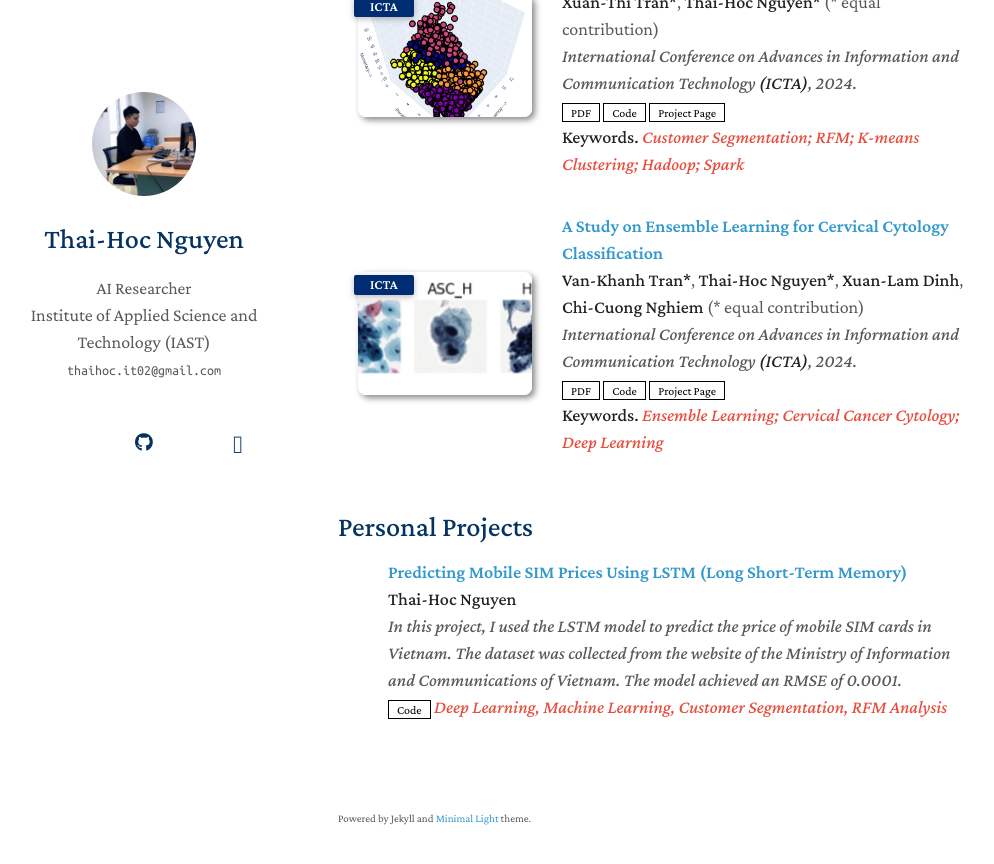
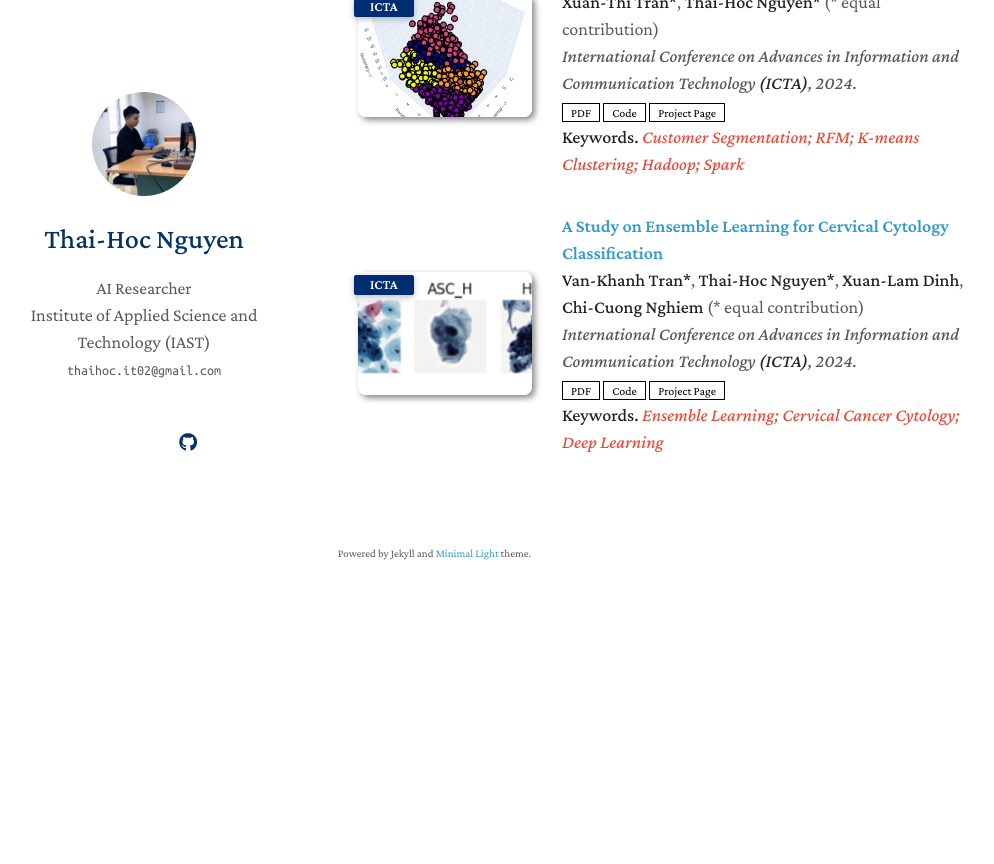
Before and after one commit to nthaihoc/about-me, a Jekyll site: the page built from index.md, in a window 1280 px wide and 900 px high, scrolled down 1604 px. Shown: the top 864 px of the window, without its empty margins (132-1126 px from the left). Built offline with Jekyll 4.4.1, drawn with Linux system fonts in a browser that asks for light colours; a style sheet for code colours, icons or effects is not loaded; our own code applies the rules of GitHub Pages for plain Markdown files; after the commit the page ends 2239 px from its top, so only the background shows below that.

Commit message:
update profile

```diff
--- a/_config.yml
+++ b/_config.yml
@@ -11,7 +11,7 @@ canonical: https://minimal-light-theme.yliu.me/
 google_scholar: https://scholar.google.com/citations?user=SvS3rssAAAAJ&hl=vi
 cv_link: assets/files/curriculum_vitae.pdf
 github_link: https://github.com/nthaihoc
-website: https://nthaihoc.github.io/open-notes-hub
+website:
 affiliation_link: https://iast.ictu.edu.vn
 
 avatar: ./assets/img/avatar.jpeg
--- a/_layouts/homepage.html
+++ b/_layouts/homepage.html
@@ -84,8 +84,8 @@
         </a>
         {% endif %}
 
-        {% if site.email %}
-        <a style="margin: 0 0 0 0" href="{{ site.email }}">
+        {% if site.twitter %}
+        <a style="margin: 0 0 0 0" href="{{ site.twitter }}">
           <i class="fa-light fa-envelope"></i>
         </a>
         {% endif %}
--- a/index.md
+++ b/index.md
@@ -38,5 +38,3 @@ Additionally, I have a strong interest in exploring advanced AI techniques, incl
 
 
 {% include_relative _includes/publications.md %}
-
-{% include_relative _includes/projects.md %}
```
